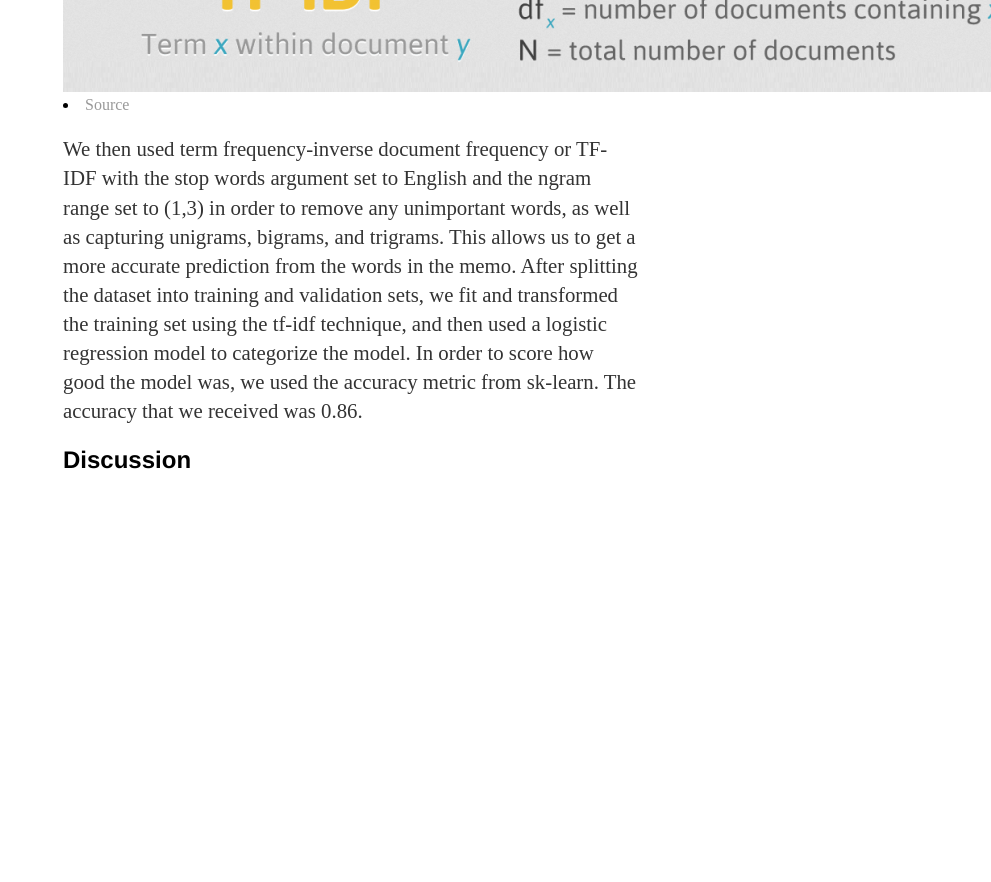
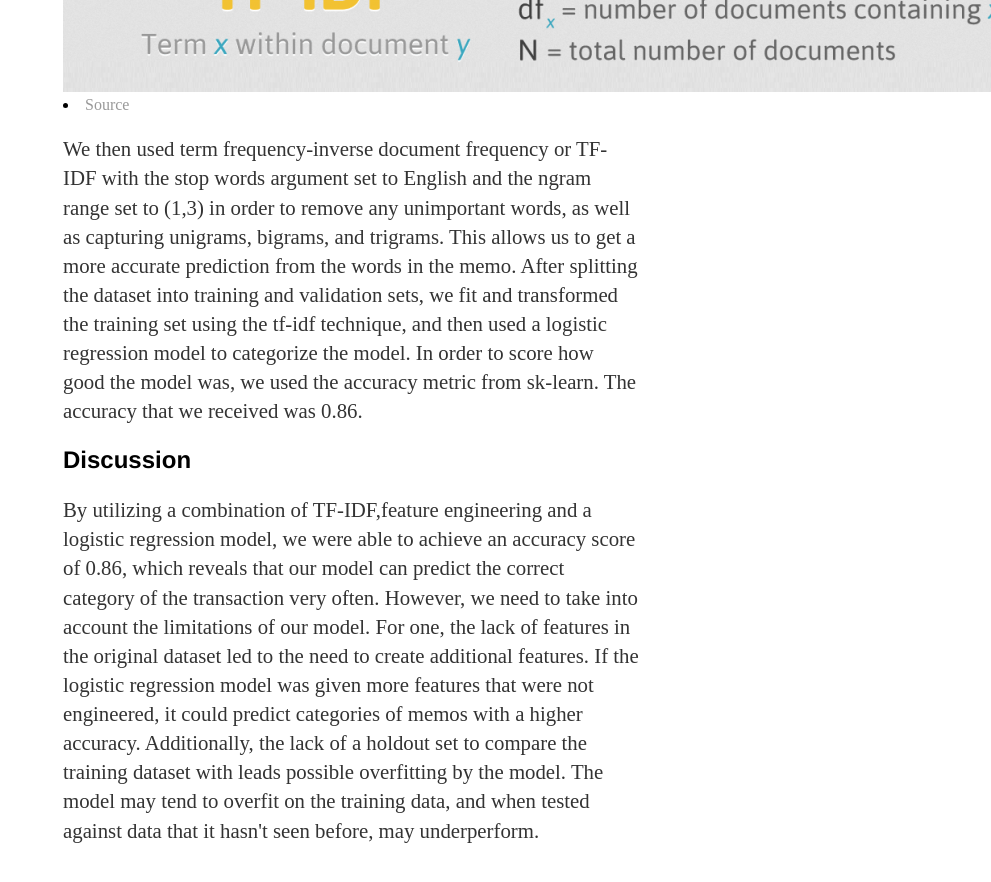
Before and after one commit to kkw002/kkw002.github.io, a Jekyll site: the page built from index.html, in a window 1280 px wide and 900 px high, scrolled down 2744 px. Shown: the top 882 px of the window, without its empty margins (289-1280 px from the left). Built offline with Jekyll 4.4.1, drawn with Linux system fonts in a browser that asks for light colours; before the commit the page ends 3273 px from its top, so only the background shows below that.

Commit message:
Update default.html

```diff
--- a/_layouts/default.html
+++ b/_layouts/default.html
@@ -39,7 +39,7 @@
 		</div>
 		<div class="discussion">
 			<h2>Discussion</h2>
-			<p> </p>
+			<p>By utilizing a combination of TF-IDF,feature engineering and a logistic regression model, we were able to achieve an accuracy score of 0.86, which reveals that our model can predict the correct category of the transaction very often. However, we need to take into account the limitations of our model. For one, the lack of features in the original dataset led to the need to create additional features. If the logistic regression model was given more features that were not engineered, it could predict categories of memos with a higher accuracy. Additionally, the lack of a holdout set to compare the training dataset with leads possible overfitting by the model. The model may tend to overfit on the training data, and when tested against data that it hasn't seen before, may underperform.  </p>
 		</div>
 	</body>
 </html>
```
